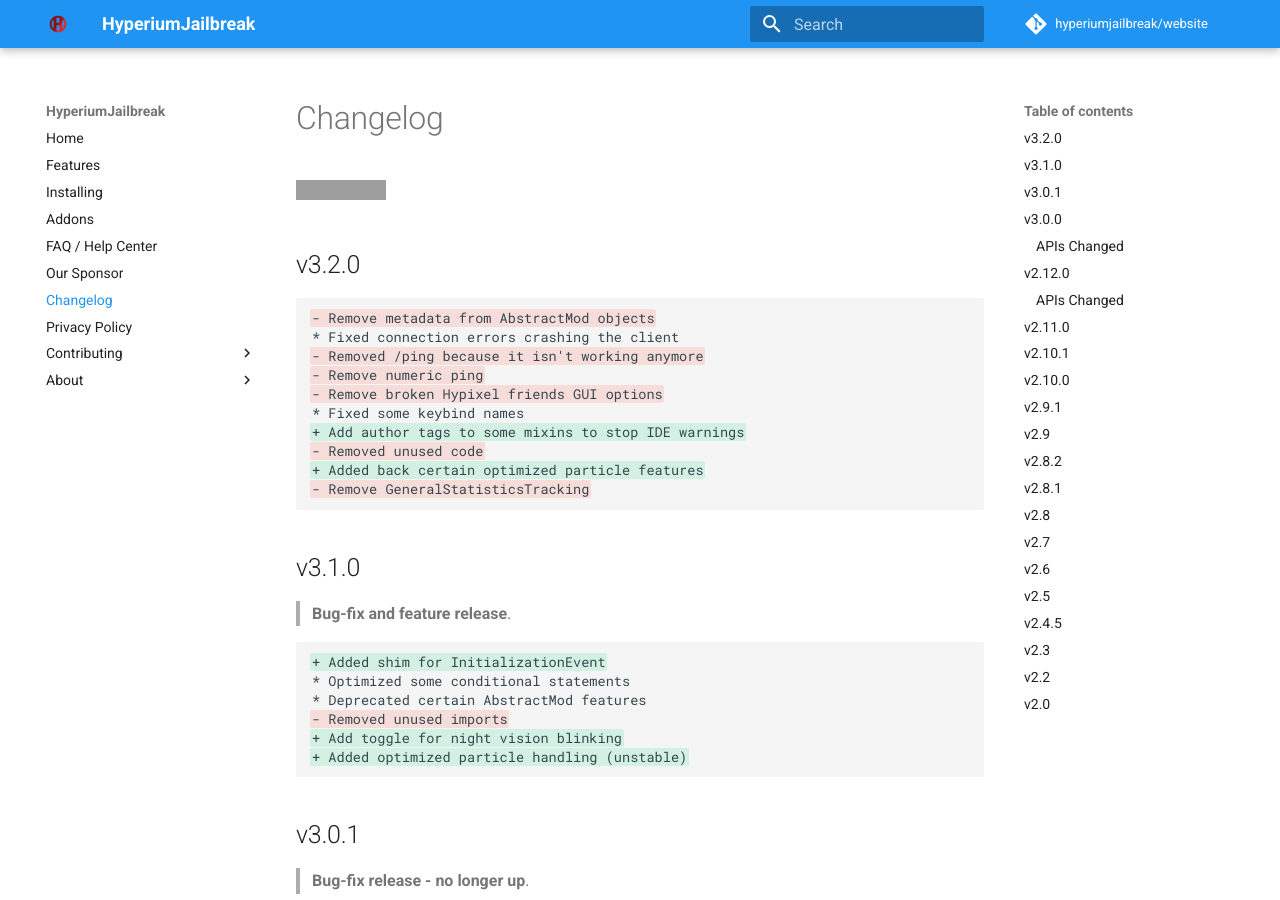
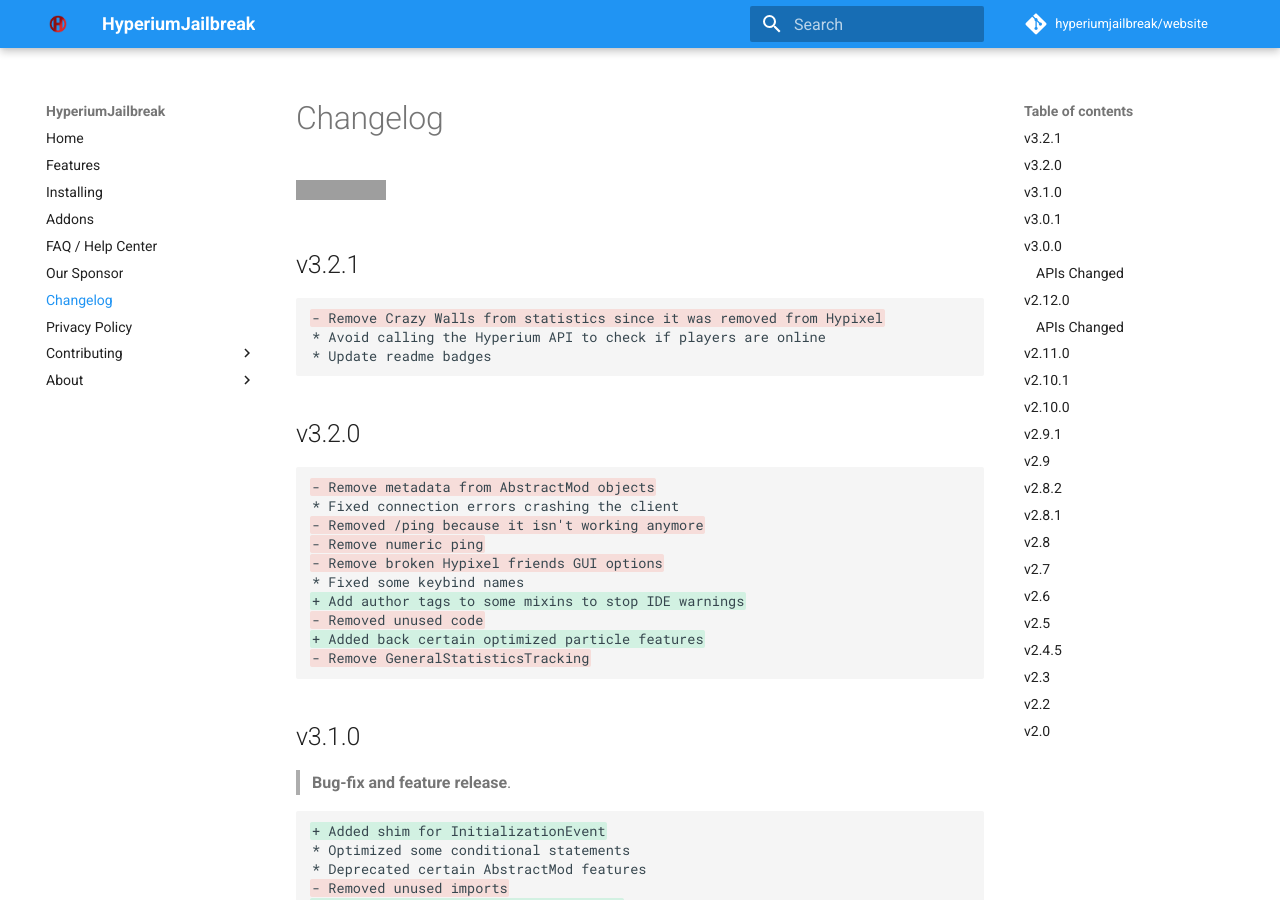
Before and after one commit to hyperiumjailbreak/hyperiumjailbreak.github.io, an MkDocs documentation site: the page built from docs/changelog.md, in a window 1280 px wide and 900 px high. Built offline with MkDocs 1.6.1 and Material for MkDocs 9.7.7, drawn with Linux system fonts in a browser that asks for light colours; comment, search, counter and statistics services are not loaded; grey boxes are pictures that could not be loaded.

Commit message:
v3.2.1 changelog

````diff
--- a/docs/changelog.md
+++ b/docs/changelog.md
@@ -1,6 +1,14 @@
 # Changelog
 
 [![Commits since latest stable](https://img.shields.io/github/commits-since/hyperiumjailbreak/client/latest.svg?color=blueviolet)](https://github.com/hyperiumjailbreak/client/commits/master)
+
+## v3.2.1
+
+```diff
+- Remove Crazy Walls from statistics since it was removed from Hypixel
+* Avoid calling the Hyperium API to check if players are online
+* Update readme badges
+```
 
 ## v3.2.0
 
````
